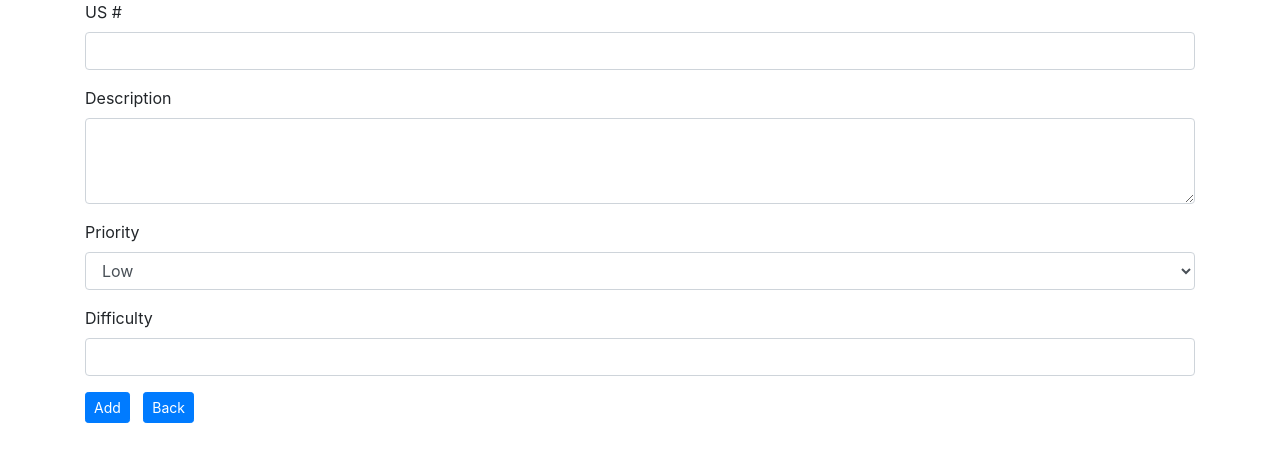
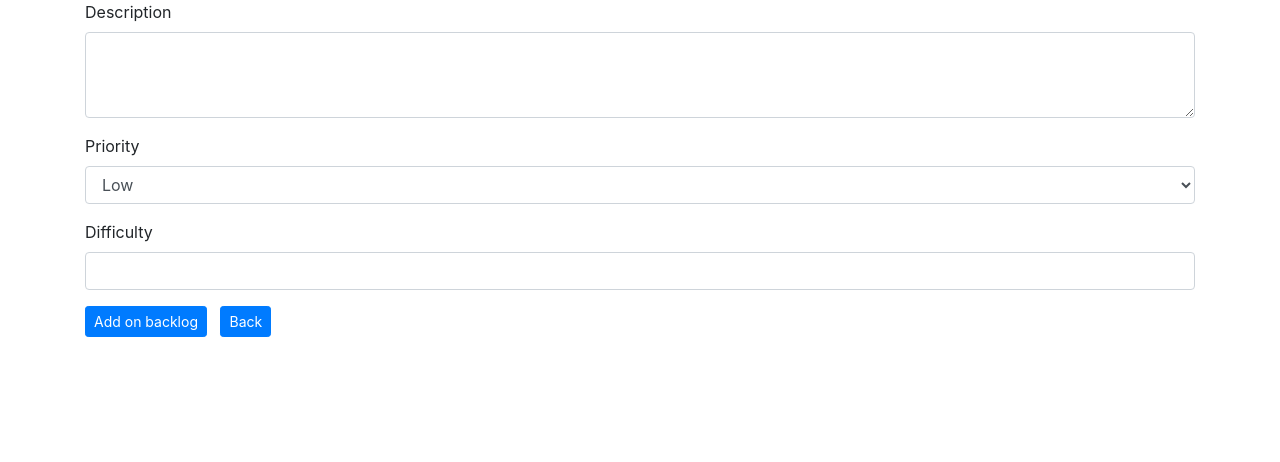
Before and after one commit to echoffee/haisau, a PHP site: page /addUserStory.php in a window 1280 px wide. Shown: the top 462 px of the page. Run offline with PHP 8.4, Linux system fonts and the light colour scheme; the visitor is signed in with stand-in values (Sample User, id 1); some libraries are stand-ins or nearby versions.

Commit message:
us11 Fix auto generate num us

```diff
--- a/src/addUserStory.php
+++ b/src/addUserStory.php
@@ -13,10 +13,6 @@
   <body class="bg-white">
     <div class ="container">
     <form action="post_addUserStory.php" method="post">
-    <div class="form-group" >
-    <label for="numUs">US #</label>
-    <input type="text" class="form-control" name="numUs">
-    </div>
     <div class="form-group">
     <label for="desc">Description</label>
     <textarea class="form-control" name="desc" rows="3"></textarea>
@@ -33,7 +29,7 @@
     <label for="diff">Difficulty</label>
     <input type="text" class="form-control" name="diff">
     </div>
-    <button type="submit" class="btn btn-primary btn-sm" name="add_us">Add</button> &nbsp;
+    <button type="submit" class="btn btn-primary btn-sm" name="add_us">Add on backlog</button> &nbsp;
     <?php
     //back to our us
     session_start();
--- a/src/showInvitations.php
+++ b/src/showInvitations.php
@@ -5,6 +5,7 @@
     $idUtilisateur = $_SESSION['idUtilisateur'];
 
 ?>
+<!doctype html>
 <html lang="en">
   <head>
     <!-- Required meta tags -->
```
Also changed, not shown: src/post_addUserStory.php (+14 -1 lines).
